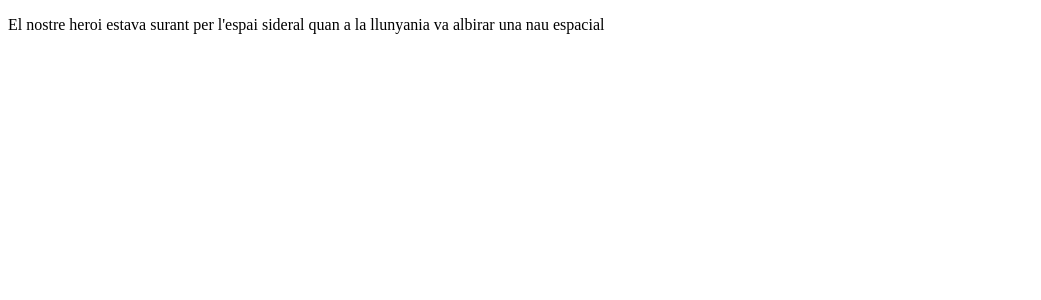
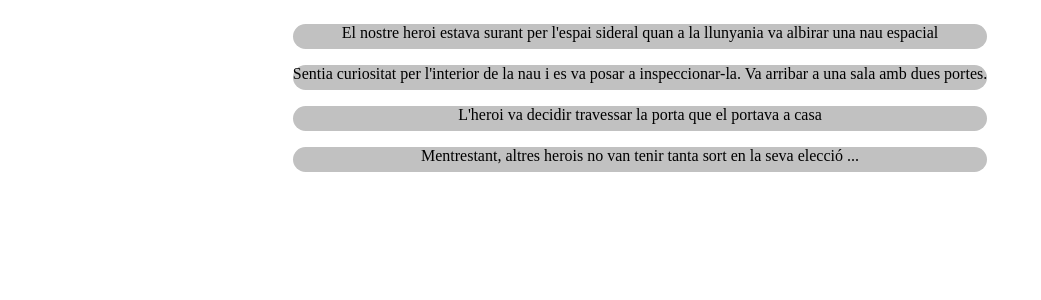
Before and after one commit to oriolgfarssac/REACT-SPRINT6, a React (Vite) app: page / in a window 1280 px wide. Shown: the top 300 px of the page, without its empty margins (0-1041 px from the left). Built offline with nearby package versions, Linux system fonts and the light colour scheme.

Commit message:
nivell-2

```diff
--- a/src/App.css
+++ b/src/App.css
@@ -0,0 +1,14 @@
+body{
+    display: flex;
+    flex-direction: column;
+    justify-content: center;
+    align-items: center;
+    text-align: center;
+}
+
+#divStyle{
+    width: auto;
+    height: 25px;
+    background-color: rgb(193, 193, 193);
+    border-radius: 30px;
+}
--- a/src/App.tsx
+++ b/src/App.tsx
@@ -1,10 +1,17 @@
 import './App.css'
 import TextTest from './Escena/Escena'
+import arrayFrases from './Frases'
 
 function App() {
 
   return (
-    <TextTest/>
+    <>
+    <TextTest content={arrayFrases[0]}/>
+    <TextTest content={arrayFrases[1]}/>
+    <TextTest content={arrayFrases[2]}/>
+    <TextTest content={arrayFrases[3]}/>
+    </>
+
   )
 }
 
--- /dev/null
+++ b/src/Frases.ts
@@ -0,0 +1,3 @@
+const arrayFrases: string[]= ["El nostre heroi estava surant per l'espai sideral quan a la llunyania va albirar una nau espacial","Sentia curiositat per l'interior de la nau i es va posar a inspeccionar-la. Va arribar a una sala amb dues portes.","L'heroi va decidir travessar la porta que el portava a casa","Mentrestant, altres herois no van tenir tanta sort en la seva elecció ..."];
+
+export default arrayFrases;
```
Also changed, not shown: src/Escena/Escena.tsx (+6 -2 lines).
